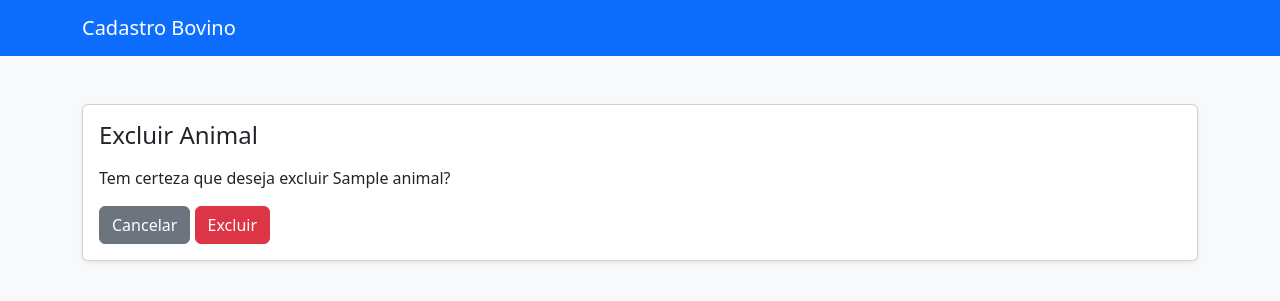
After one commit to CristianoPirolli/Django-system, a Django app: template cadastro/templates/animal_confirm_delete.html in a window 1280 px wide. The commit adds this page. Shown: the top 301 px of the page. Run offline with Django 4.2, Linux system fonts and the light colour scheme; the template is opened without the code that fills it: most values are stand-ins (such as "Sample title", 1, 10 or a date in 2020).

Commit message:
Adiciona edicao e exclusao de animais

```diff
--- /dev/null
+++ b/cadastro/templates/animal_confirm_delete.html
@@ -0,0 +1,15 @@
+{% extends 'base.html' %}
+{% block title %}Excluir Animal{% endblock %}
+{% block content %}
+<div class="card shadow-sm">
+    <div class="card-body">
+        <h1 class="h4 mb-3">Excluir Animal</h1>
+        <p>Tem certeza que deseja excluir {{ animal }}?</p>
+        <form method="post">
+            {% csrf_token %}
+            <a class="btn btn-secondary" href="{% url 'animal_detail' animal.pk %}">Cancelar</a>
+            <button type="submit" class="btn btn-danger">Excluir</button>
+        </form>
+    </div>
+</div>
+{% endblock %}
--- a/cadastro/templates/animal_form.html
+++ b/cadastro/templates/animal_form.html
@@ -1,15 +1,15 @@
 {% extends 'base.html' %}
-{% block title %}Novo Animal{% endblock %}
+{% block title %}{% if is_edit %}Editar Animal{% else %}Novo Animal{% endif %}{% endblock %}
 {% block content %}
 <div class="card shadow-sm">
     <div class="card-body">
-        <h1 class="h4 mb-4">Novo Animal</h1>
+        <h1 class="h4 mb-4">{% if is_edit %}Editar Animal{% else %}Novo Animal{% endif %}</h1>
         <form method="post">
             {% csrf_token %}
             {{ form.as_p }}
             <div class="mt-3">
                 <button type="submit" class="btn btn-primary">Salvar</button>
-                <a class="btn btn-secondary" href="{% url 'animal_list' %}">Voltar</a>
+                <a class="btn btn-secondary" href="{% if is_edit %}{% url 'animal_detail' animal.pk %}{% else %}{% url 'animal_list' %}{% endif %}">Voltar</a>
             </div>
         </form>
     </div>
--- a/cadastro/urls.py
+++ b/cadastro/urls.py
@@ -5,5 +5,7 @@ urlpatterns = [
     path('', views.animal_list, name='animal_list'),
     path('animal/add/', views.animal_create, name='animal_add'),
     path('animal/<int:pk>/', views.animal_detail, name='animal_detail'),
+    path('animal/<int:pk>/editar/', views.animal_edit, name='animal_edit'),
+    path('animal/<int:pk>/excluir/', views.animal_delete, name='animal_delete'),
     path('animal/<int:animal_pk>/vaccine/add/', views.vaccine_create, name='vaccine_add'),
 ]
```
Also changed, not shown: cadastro/templates/animal_detail.html (+7 -1 lines), cadastro/templates/animal_list.html (+6 -2 lines), cadastro/views.py (+21 -1 lines), README.md.
